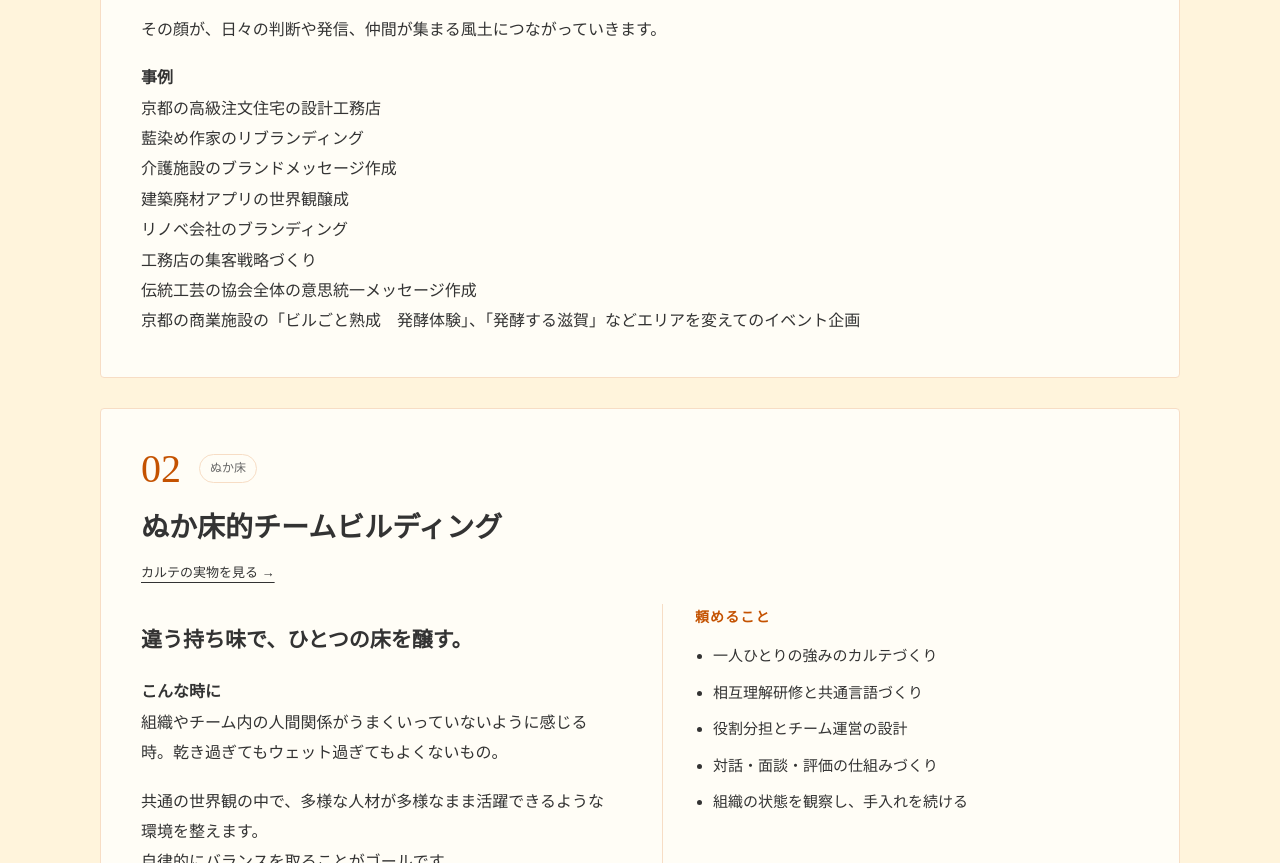
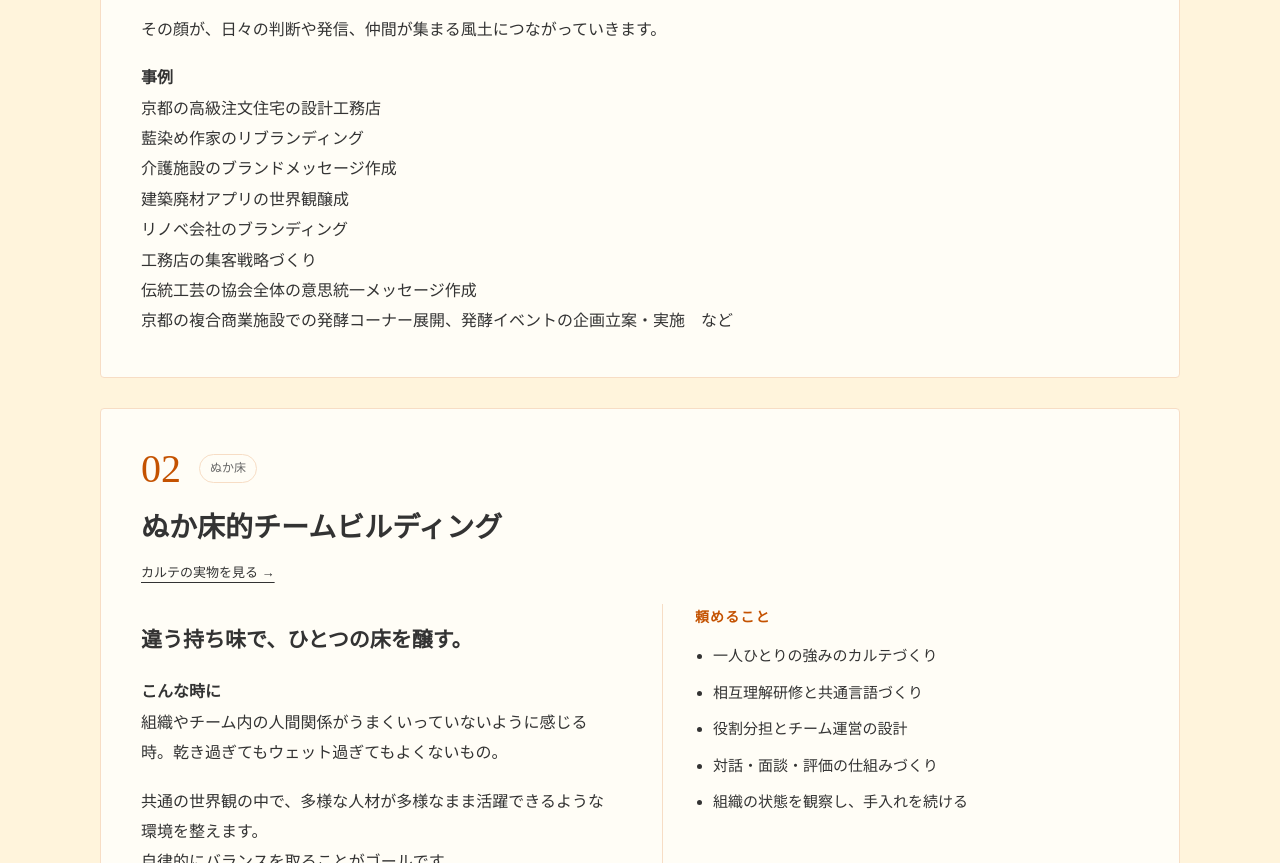
Before and after one commit to yuji9seki16-png/kenkyujo-mihon-67c275, a plain HTML site: page index.html in a window 1280 px wide. Shown: the part 3314-4177 px from the top of the page. Drawn offline with Linux system fonts and the light colour scheme; a web font is replaced by a local one.

Commit message:
事例のイベント名を伏せる
Co-Authored-By: Claude Opus 5.5 <noreply@anthropic.com>

```diff
--- a/index.html
+++ b/index.html
@@ -97,7 +97,7 @@ a:focus-visible,button:focus-visible{outline-color:var(--or)}
 <div class="jc center"><small>ニーズ｜その人が求めていること</small><span class="jarrow">↓</span><small>コンセプト（DO）｜どう応えるか</small><b>発酵食を台所に取り戻す♪</b></div>
 <div class="jc right"><small>アセット（経営資源）｜使える力</small></div>
 <div class="jc bottom"><small>USP｜独自の強み</small></div>
-</div><p class="fig-note">例：発酵食堂カモシカの十字フレーム（一部）。</p></figure><p class="service-body">その顔が、日々の判断や発信、仲間が集まる風土につながっていきます。</p><p class="service-body"><b>事例</b><br>京都の高級注文住宅の設計工務店<br>藍染め作家のリブランディング<br>介護施設のブランドメッセージ作成<br>建築廃材アプリの世界観醸成<br>リノベ会社のブランディング<br>工務店の集客戦略づくり<br>伝統工芸の協会全体の意思統一メッセージ作成<br>京都の商業施設の「ビルごと熟成　発酵体験」、「発酵する滋賀」などエリアを変えてのイベント企画</p></article>
+</div><p class="fig-note">例：発酵食堂カモシカの十字フレーム（一部）。</p></figure><p class="service-body">その顔が、日々の判断や発信、仲間が集まる風土につながっていきます。</p><p class="service-body"><b>事例</b><br>京都の高級注文住宅の設計工務店<br>藍染め作家のリブランディング<br>介護施設のブランドメッセージ作成<br>建築廃材アプリの世界観醸成<br>リノベ会社のブランディング<br>工務店の集客戦略づくり<br>伝統工芸の協会全体の意思統一メッセージ作成<br>京都の複合商業施設での発酵コーナー展開、発酵イベントの企画立案・実施　など</p></article>
 <article class="service" id="team"><div class="service-meta"><span class="service-number">02</span><span class="tag">ぬか床</span></div><h3>ぬか床的チームビルディング</h3>
 <a href="team/index.html" style="display:inline-block;font-size:13px;margin-block:10px 18px">カルテの実物を見る →</a><div class="service-layout"><div><p class="service-line">違う持ち味で、ひとつの床を醸す。</p><p class="service-body"><b>こんな時に</b><br>組織やチーム内の人間関係がうまくいっていないように感じる時。乾き過ぎてもウェット過ぎてもよくないもの。</p><p class="service-body">共通の世界観の中で、多様な人材が多様なまま活躍できるような環境を整えます。<br>自律的にバランスを取ることがゴールです。</p><p class="service-body">組織は、違う個性を持つ人たちが集まる生態系です。<br>全員が同じ考えになる必要はありません。<br>違いを知り、役割を引き受け、敬意を持って直接言い合える関係を、日々の手入れで育てます。</p></div><div class="requests"><h4>頼めること</h4><ul><li>一人ひとりの強みのカルテづくり</li><li>相互理解研修と共通言語づくり</li><li>役割分担とチーム運営の設計</li><li>対話・面談・評価の仕組みづくり</li><li>組織の状態を観察し、手入れを続ける</li></ul></div></div><figure class="fig kaidan"><figcaption><b>強いチームの4つの階段</b>時と場によって前後しながら、両輪で上っていく。重要さの順では、言葉が先。</figcaption><ol class="kaidan-steps">
 <li style="--n:0"><span>1</span><b>共通言語</b><small>向かう方向とゴールを、組織全体の言葉にする<br><span class="tool">十字フレーム（事業メッセージ・コンセプト・USP・アセットを1枚に）</span></small></li>
```
